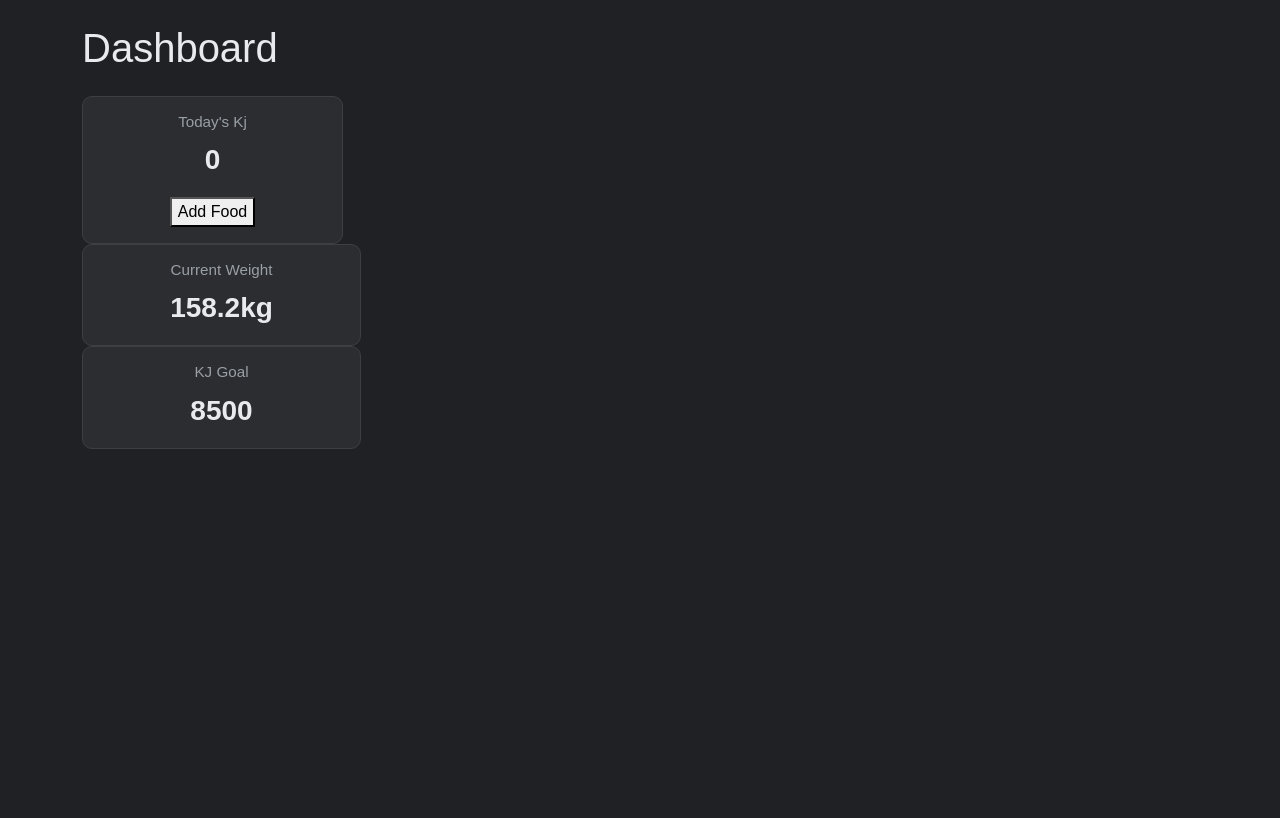
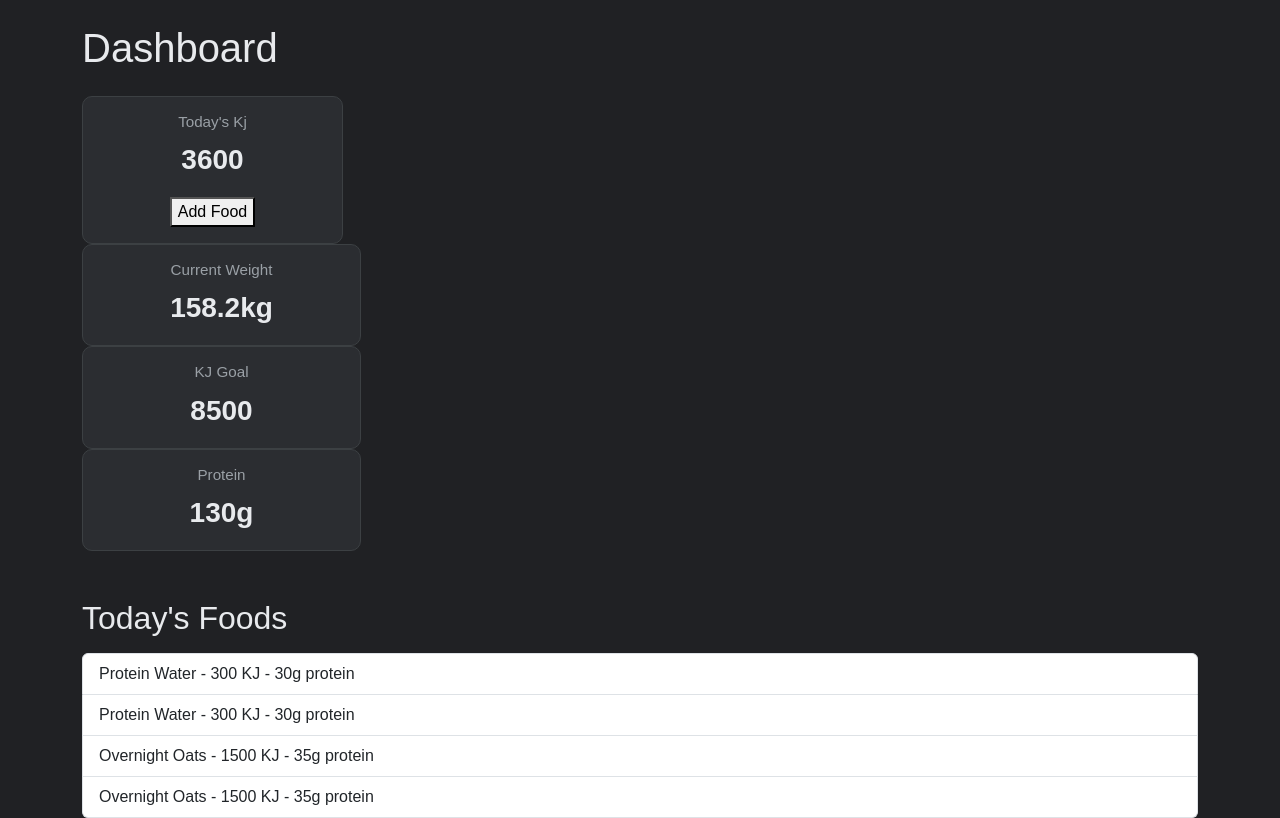
Before and after one commit to mumfy27-rgb/kj-weight-tracker-v2, a Flask app: page / in a window 1280 px wide. Shown: the part 57-875 px from the top of the page. Before the commit the page ends 506 px from the top, so only its background shows below. Run offline with Flask 3, Linux system fonts and the light colour scheme.

Commit message:
Add daily food diary and dynamic dashboard totals

```diff
--- a/app.py
+++ b/app.py
@@ -30,18 +30,25 @@ foods = [
 
 ]
 
+today_foods = []
+
+
 @app.route("/foods")
 def food_database():
     return render_template("foods.html", foods=foods)
 
 @app.route("/")
 def home():
+    total_kj = sum(food["kj"] for food in today_foods)
+    protein = sum(food["protein"] for food in today_foods)
     return render_template(
         "index.html",
-        total_kj=0,
-        protein=0,
+        total_kj=total_kj,
+        protein=protein,
         current_weight=158.2,
-        kj_goal=8500
+        kj_goal=8500,
+        today_foods=today_foods
+
     )
 
 
@@ -101,6 +108,15 @@ def delete_food(food_index):
         foods.pop(food_index)
     return redirect(url_for("food_database"))
 
+@app.route("/add_to_today/<int:food_index>")
+def add_to_today(food_index):
+
+    if 0 <= food_index < len(foods):
+        today_foods.append(foods[food_index])
+
+    return redirect(url_for("food_database"))
+
+
 
 if __name__ == '__main__':
     app.run(host="0.0.0.0", debug=True, port=5000)
--- a/templates/index.html
+++ b/templates/index.html
@@ -38,5 +38,28 @@
         </div>
     </div>
 
+        <div class="col-md-3">
+        <div class="card text-center">
+            <div class="card-body">
+                <h5 class="card-title">Protein</h5>
+                <p class="card-text fs-3">{{ protein }}g</p>
+            </div>
+        </div>
+    </div>
+
+
+    <h2 class="mt-5 mb-3">Today's Foods</h2>
+
+    <ul class="list-group">
+        {% for food in today_foods %}
+
+            <li class="list-group-item">
+                {{ food.name }} - {{ food.kj }} KJ - {{ food.protein }}g protein
+            </li>
+        {% endfor %}
+
+
+    </ul>
+
 
 {% endblock %}
```
Also changed, not shown: templates/foods.html (+6 -1 lines).
